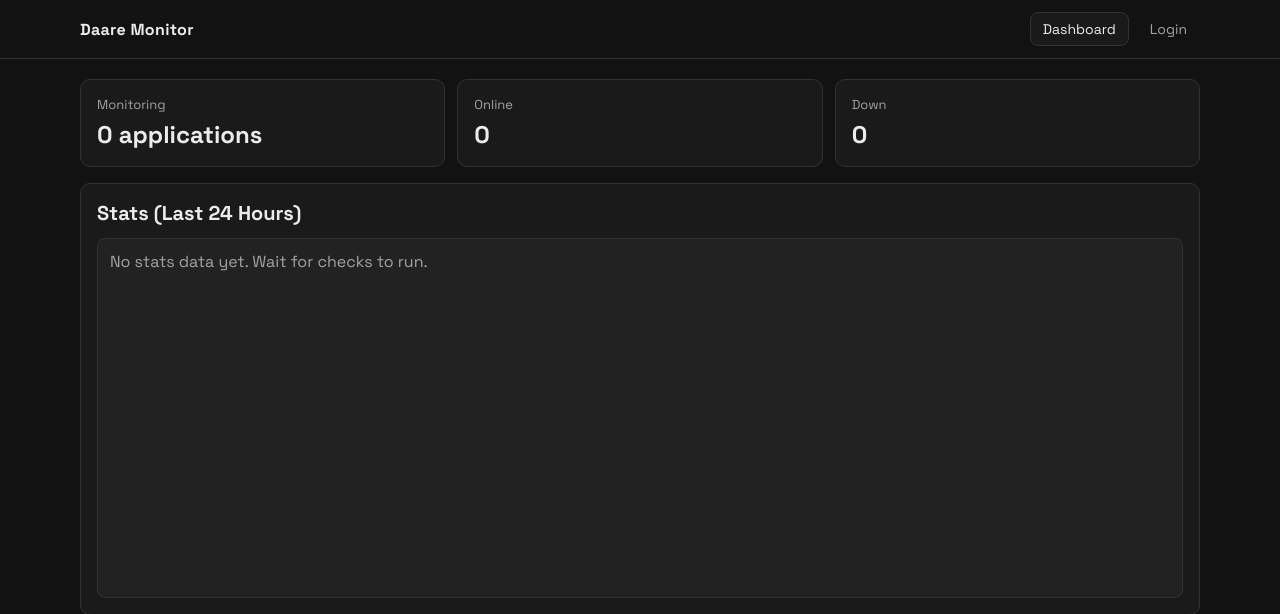
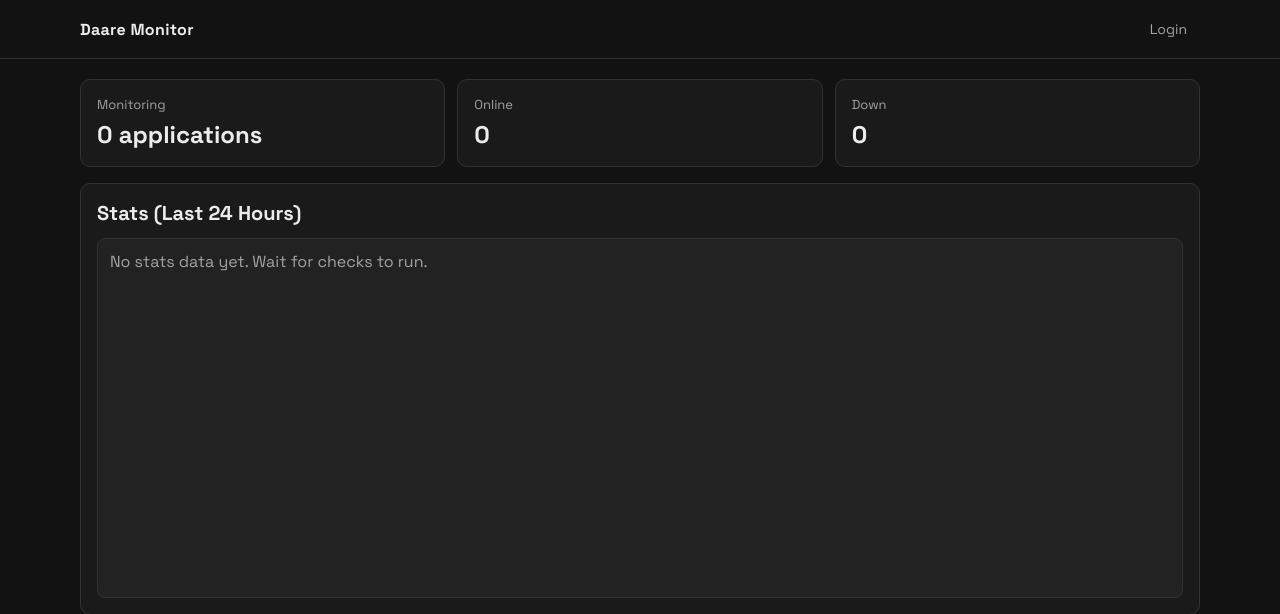
Before and after one commit to birajrai/daare-monitor, a Node server app: page / in a window 1280 px wide. Shown: the top 614 px of the page. Run offline with Node 20, Linux system fonts and the light colour scheme; data that the repository does not hold is empty; some libraries are stand-ins or nearby versions.

Commit message:
Skip /auth in global limiter; simplify topbar
Replace direct app-wide limiter with a custom middleware that creates a globalLimiter and skips rate limiting for routes under /auth, ensuring auth endpoints are unaffected. Also simplify the topbar: show Dashboard link only for authenticated users and remove the Admin/Status Pages/Logout links for now.

```diff
--- a/daare.js
+++ b/daare.js
@@ -29,10 +29,13 @@ app.use(createSecurityMiddleware());
 app.use(express.urlencoded({ extended: false, limit: '10kb' }));
 app.use(express.json({ limit: '10kb' }));
 
-app.use(createLimiter('global'));
-
 app.use(express.static(path.join(__dirname, 'public')));
 app.use('/vendor/echarts', express.static(path.join(__dirname, 'node_modules', 'echarts', 'dist')));
+const globalLimiter = createLimiter('global');
+app.use((req, res, next) => {
+    if (req.path.startsWith('/auth')) return next();
+    return globalLimiter(req, res, next);
+});
 
 app.use('/', require('./routes/index'));
 app.use('/auth', require('./routes/auth'));
--- a/views/partials/topbar.ejs
+++ b/views/partials/topbar.ejs
@@ -2,13 +2,8 @@
   <div class="container row-between">
     <a href="/" class="brand">Daare Monitor</a>
     <nav class="nav">
-      <a class="nav-link <%= currentPath === '/' ? 'active' : '' %>" href="/">Dashboard</a>
       <% if (currentUser) { %>
-        <a class="nav-link <%= currentPath.startsWith('/admin/pages') || currentPath.startsWith('/status-page') ? 'active' : '' %>" href="/admin/pages">Status Pages</a>
-        <a class="nav-link <%= currentPath.startsWith('/admin') ? 'active' : '' %>" href="/admin">Admin</a>
-        <form method="post" action="/auth/logout" style="display:inline;">
-          <button class="nav-link" type="submit">Logout</button>
-        </form>
+        <a class="nav-link <%= currentPath === '/' ? 'active' : '' %>" href="/">Dashboard</a>
       <% } else { %>
         <a class="nav-link <%= currentPath.startsWith('/auth') ? 'active' : '' %>" href="/auth/login">Login</a>
       <% } %>
```
